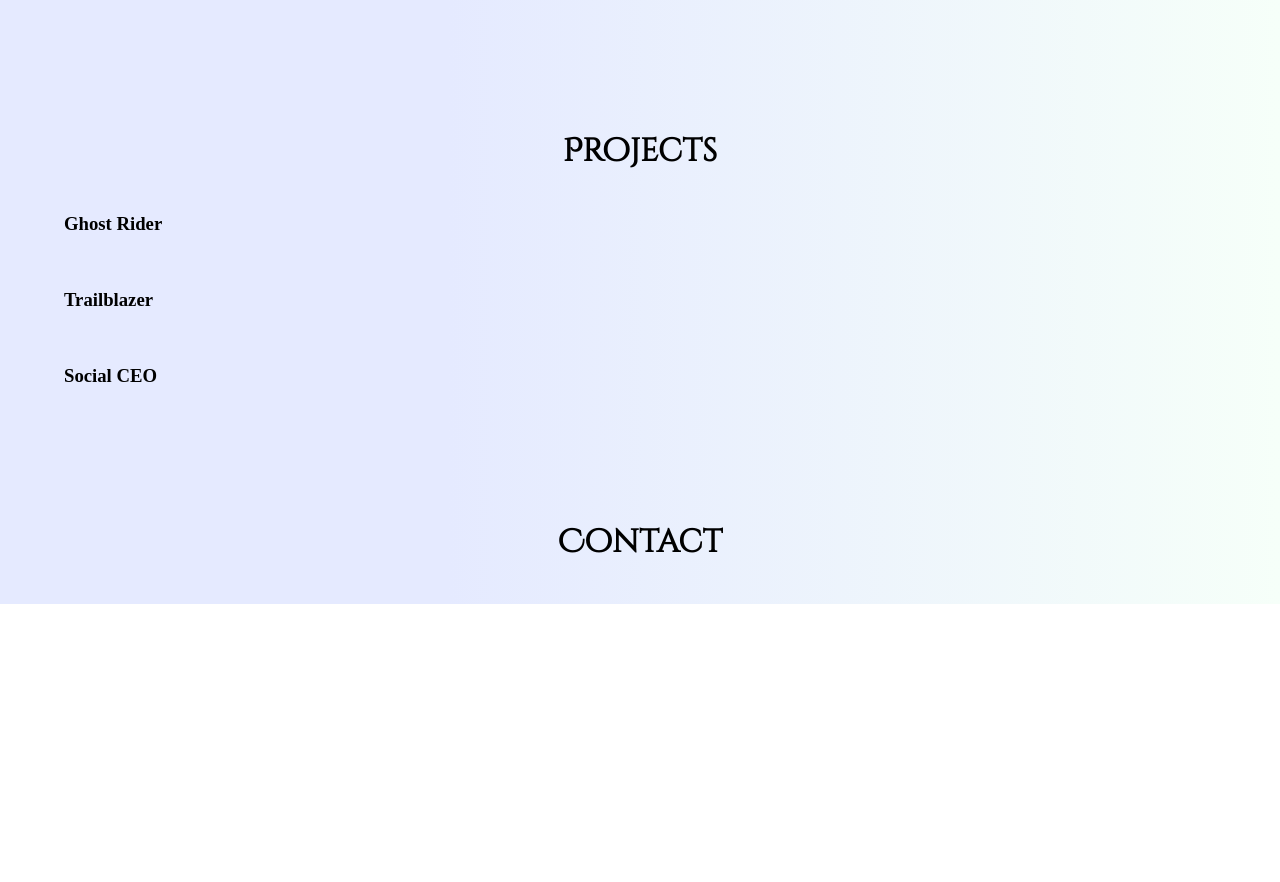
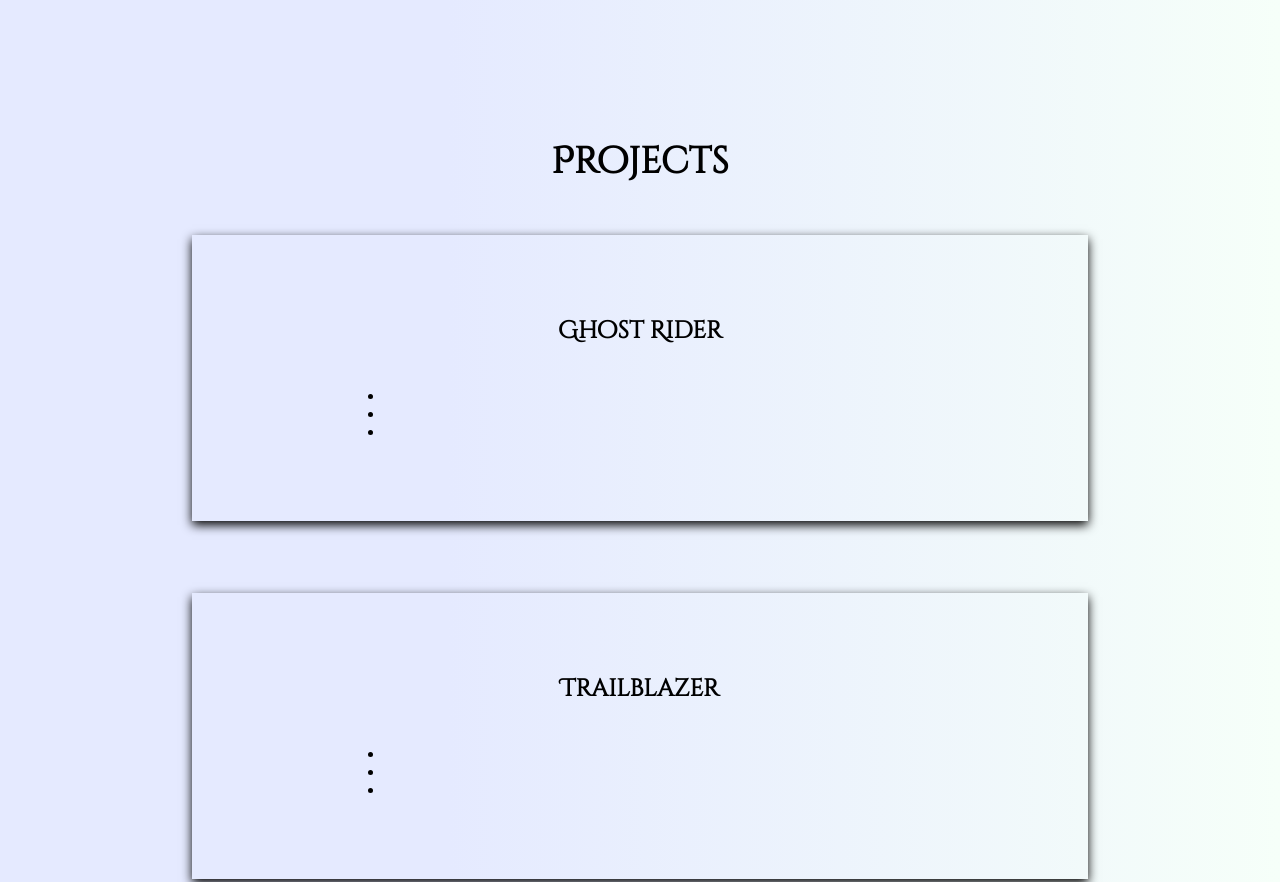
Before and after one commit to anirudhkuchibhatla/anirudhkuchibhatla.github.io, a plain HTML site: page index.html in a window 1280 px wide. Shown: the part 1020-1902 px from the top of the page. Before the commit the page ends 1624 px from the top, so only its background shows below. Drawn offline with Linux system fonts and the light colour scheme.

Commit message:
Update styles.css

```diff
--- a/css/styles.css
+++ b/css/styles.css
@@ -8,7 +8,14 @@ h2{
     text-align: center;
     padding-bottom: 5vh;
     font-family: 'Cinzel Decorative', cursive;
-    font-size: 2em;
+    font-size: 2.3em;
+}
+
+h3{
+    font-family: 'Cinzel Decorative', cursive;
+    text-align: center;
+    padding-bottom: 5vh;
+    font-size: 1.5em;
 }
 
 p {
@@ -20,6 +27,7 @@ p {
     padding: 0px 4vw;
     float: left;
     font-family: 'Cinzel Decorative', cursive;
+    font-size: 2.3em;
 }
 .desc-links{
     float: right;
@@ -85,3 +93,15 @@ p {
 
 
 }
+
+.project-tile{
+    box-shadow: 0px 4px 10px rgba(0, 0, 0, 1);
+    background-color: rgba(76, 15, 180, 0);
+    padding: 10vh 0vw;
+    margin: 1vh 10vw 9vh;
+
+}
+
+.proj-desc{
+    margin-left: 15vw;
+}
```
